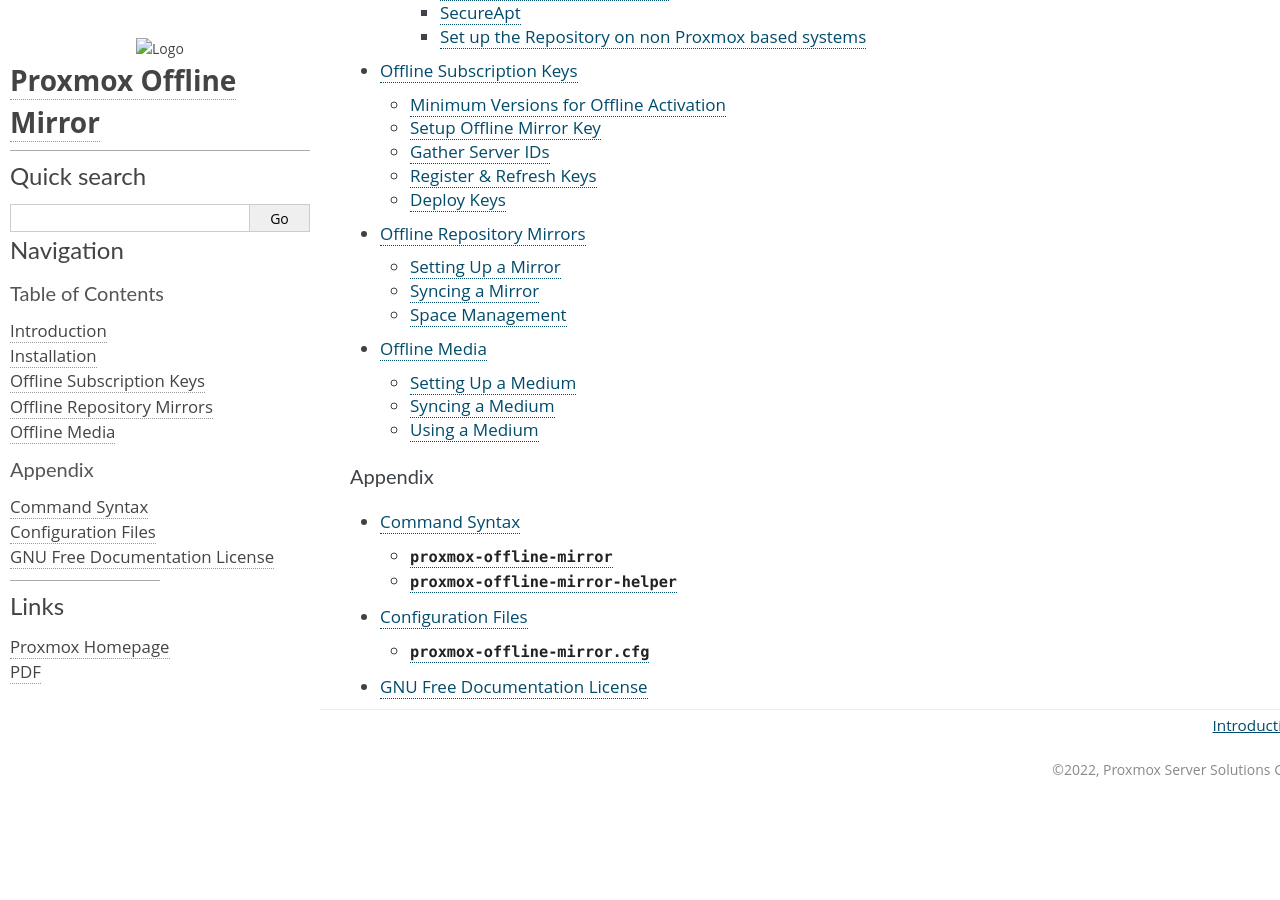
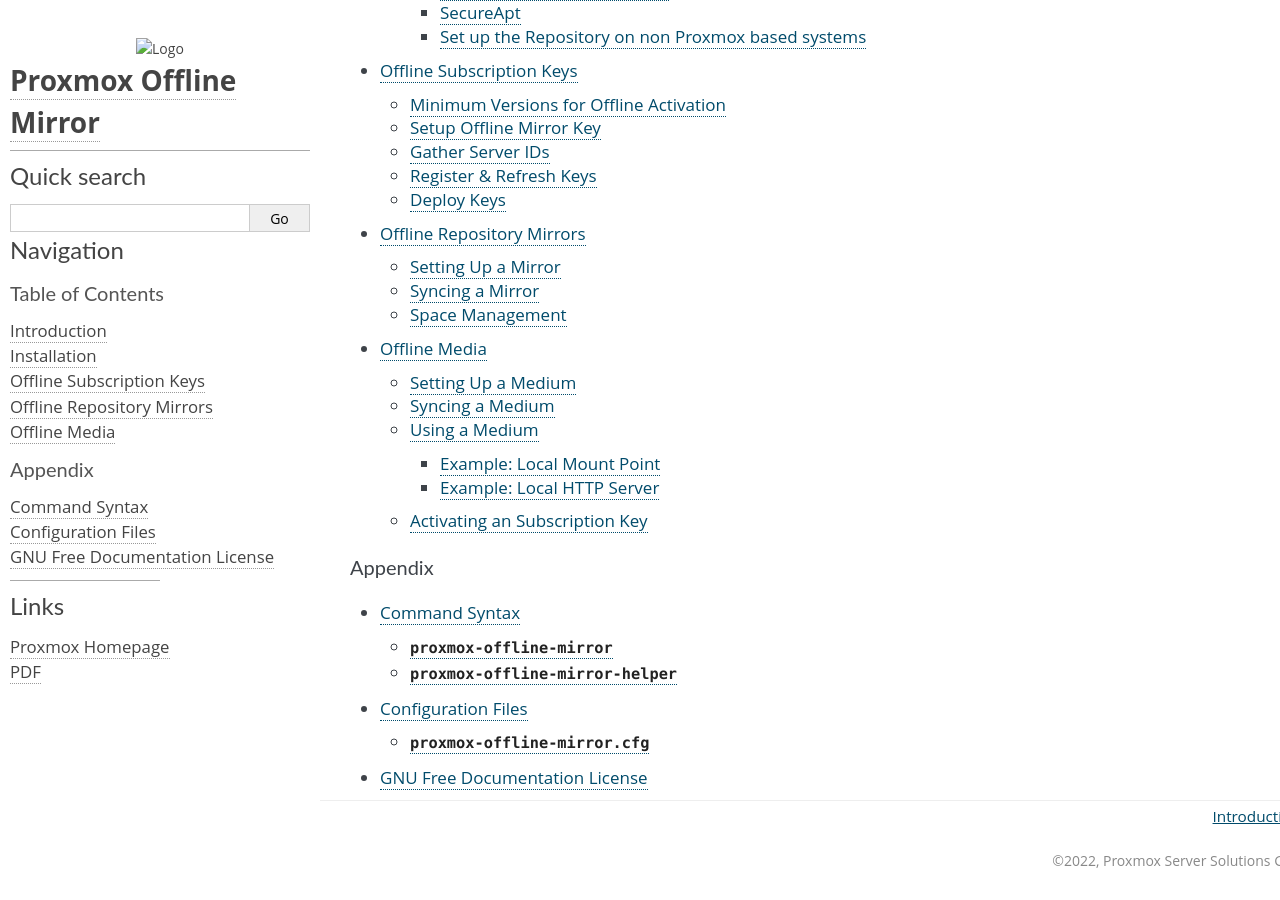
Before and after one commit to proxmox/proxmox-offline-mirror, a Sphinx documentation site: the page built from docs/index.rst, in a window 1280 px wide and 900 px high, scrolled down 804 px. Built offline with Sphinx 7.4.7, drawn with Linux system fonts in a browser that asks for light colours; before the commit the page ends 1613 px from its top, so only the background shows below that; some of the changed lines change nothing that is shown.

Commit message:
docs: expand/structure using medium section
Signed-off-by: Thomas Lamprecht <t.lamprecht@proxmox.com>

```diff
--- a/docs/offline-media.rst
+++ b/docs/offline-media.rst
@@ -41,12 +41,50 @@
 Using a Medium
 --------------
 
-After syncing a medium, unmount it and make it accessible on the (offline) target system.  Either
-point `apt` directly at the synced snapshots on the medium or run ``proxmox-offline-mirror-helper
-setup``.  The setup will let you select the mirrors and snapshots and can generate a
-`sources.list.d` snippet.  This snippet can be saved to the ``/etc/apt/sources.list.d`` directory.
-The default file name is ``offline-mirror.list``.  Don't forget to remove the snippet after the
-upgrade is done.
+After syncing a medium you can make it accessible on the (offline) target system by either:
+
+* unmounting it from the mirror host, plugging it into the target and mounting it there
+* exposing it either directly (from the mirror host) or indirectly (from another host) via the local
+  network (NFS, CIFS/SMB or HTTP)
+
+After that you can upgrade the host as normally, either using the console or the web interface, as
+described in the respective project's documentation.
+
+Once an upgrade is done you should disable, or remove, the snippet to avoid apt errors from
+automatic refresh. Note that you can disable and re-enable repositories simply via the web interface
+of Proxmox VE, Proxmox Backup Server or Proxmox Mail Gateway.
+
+Example: Local Mount Point
+^^^^^^^^^^^^^^^^^^^^^^^^^^
+
+Either option below assumes that you already mounted the medium on the target host.
+
+Guided Setup
+++++++++++++
+
+For a guided setup run ``proxmox-offline-mirror-helper setup``. It will let you select the mirrors
+and snapshots and can then generate a `sources.list.d` snippet. This snippet can be saved to the
+``/etc/apt/sources.list.d`` directory. The default file name is ``offline-mirror.list``.
+
+Manual Setup
+++++++++++++
+
+You can also just point `apt` directly at the synced snapshot folder(s) on the medium and then
+create an new repository entry in a ``/etc/apt/sources.list.d`` file, for example:
+
+.. code-block:: sources.list
+
+  deb [check-valid-until=false] file:///mnt/mirror-path/<mirror-name>/<snapshot-timestamp> <codename> <suite>
+
+Where ``<codename>`` is normally the Debian one, for example ``bullseye`` or ``bookworm`` and ``suite`` is
+one or more of either the one of a Debian or Proxmox project, for example ``pve-enterprise``.
+`pbstest` or `main`.
+
+Now you should be able to upgrade like normally, and don't forget to disable the repository entry
+again until next time, once your done.
+
+Example: Local HTTP Server
+^^^^^^^^^^^^^^^^^^^^^^^^^^
 
 You can also configure an HTTP server to provide the snapshots in your internal network.
 A minimal sample configuration for `nginx`:
@@ -59,6 +97,14 @@
 
   deb [ check-valid-until=false ] http://proxmox-offline-mirror.domain.example/<mirror-name>/<snapshot-timestamp> <codename> <suite>
 
+See `Manual Setup`_ above for examples abut what ``<codename>`` or ``<suite>`` can be.
 
-To activate or update an offline subscription key, either use ``proxmox-offline-mirror-helper
-offline-key`` or ``proxmox-offline-mirror-helper setup``.
+Now you should be able to upgrade like normally, and don't forget to disable the repository entry
+again until next time, once your done.
+
+Activating an Subscription Key
+------------------------------
+
+To activate or update a subscription key offline, either use ``proxmox-offline-mirror-helper
+offline-key`` directly or follow the respective step when doing the guided setup via the
+``proxmox-offline-mirror-helper setup`` command.
```
